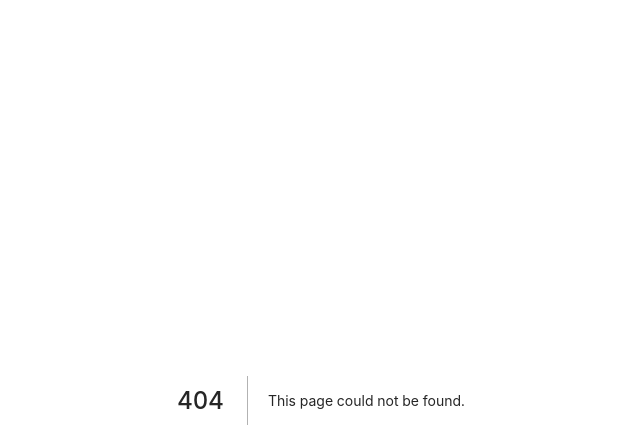
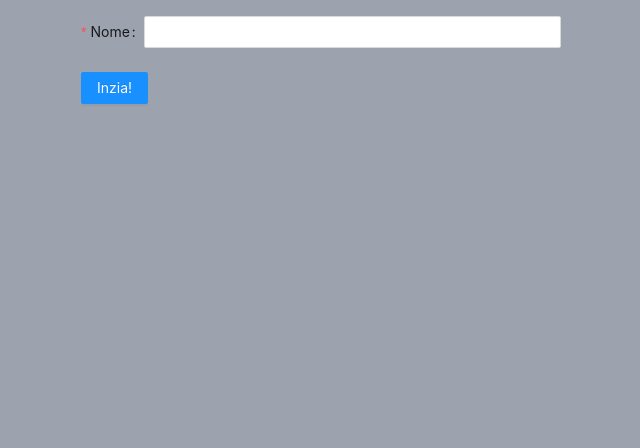
Before and after one commit to cyan0n/myth-quiz, a Next.js app: page /landing in a window 1280 px wide. Before the commit this address had no page. Shown: the top 448 px of the page, without its empty margins (319-959 px from the left). Built offline with nearby package versions, Linux system fonts and the light colour scheme.

Commit message:
Base Landing page

```diff
--- /dev/null
+++ b/components/Layout.tsx
@@ -0,0 +1,19 @@
+import Head from "next/head";
+
+export default function Layout({
+  className,
+  children,
+}: {
+  className?: string;
+  children: React.ReactNode;
+}) {
+  return (
+    <div className="layout">
+      <Head>
+        <link rel="icon" href="/favicon.ico" />
+        <meta name="og:title" content="Vampire Companion" />
+      </Head>
+      <main className={className}>{children}</main>
+    </div>
+  );
+}
--- /dev/null
+++ b/pages/landing.tsx
@@ -0,0 +1,28 @@
+import { Button, Form, Input } from "antd";
+import React from "react";
+import Layout from "../components/Layout";
+
+interface LandingProps {}
+
+const Landing: React.FC<LandingProps> = ({}) => {
+  return (
+    <Layout>
+      <Form>
+        <Form.Item
+          label="Nome"
+          name="name"
+          rules={[{ required: true, message: "Inserire un nome!" }]}
+        >
+          <Input />
+        </Form.Item>
+        <Form.Item>
+          <Button type="primary" htmlType="submit">
+            Inzia!
+          </Button>
+        </Form.Item>
+      </Form>
+    </Layout>
+  );
+};
+
+export default Landing;
--- a/styles/globals.css
+++ b/styles/globals.css
@@ -17,3 +17,14 @@ a {
 * {
   box-sizing: border-box;
 }
+
+.layout {
+  @apply w-screen
+    h-screen
+    bg-gray-400
+    text-gray-100;
+}
+
+.layout > main {
+  @apply max-w-lg mx-auto p-4;
+}
```
Also changed, not shown: next-env.d.ts, 1 other file (tests, documents, lock files or other folders).
